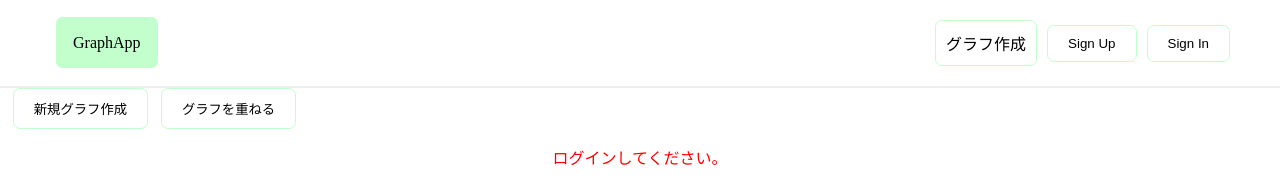
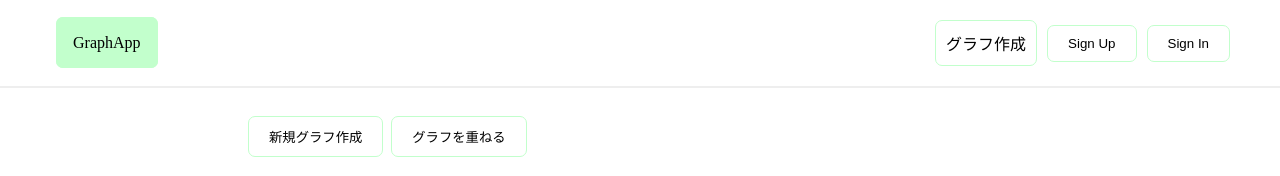
Before and after one commit to lkl191/graph_app_client, a Next.js app: page /graph/create-graph in a window 1280 px wide. Shown: the top 176 px of the page. Built offline with nearby package versions, Linux system fonts and the light colour scheme; no server answers.

Commit message:
change style

```diff
--- a/pages/graph/create-graph.tsx
+++ b/pages/graph/create-graph.tsx
@@ -301,8 +301,9 @@ const CreateGraph = () => {
   };
   if (process.browser) {
     return (
-      <>
-        <div>
+      <div className="container">
+        <>
+        <br />
           <button
             className="button"
             name="NEW"
@@ -317,7 +318,7 @@ const CreateGraph = () => {
           >
             グラフを重ねる
           </button>
-        </div>
+        </>
 
         {!user && <p className="attention">ログインしてください。</p>}
         {(() => {
@@ -328,7 +329,7 @@ const CreateGraph = () => {
               return <BlendCreateGraph user={user} />;
           }
         })()}
-      </>
+      </div>
     );
   } else {
     return null;
```
